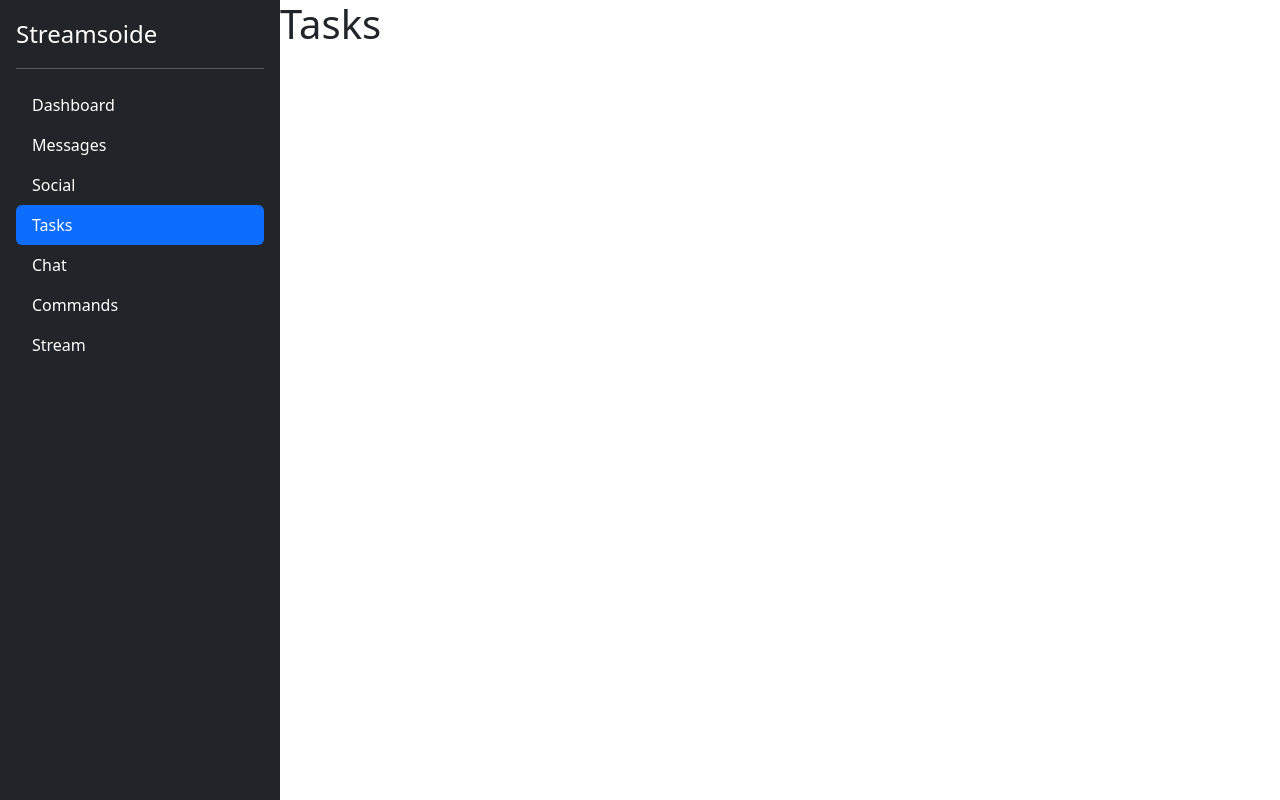
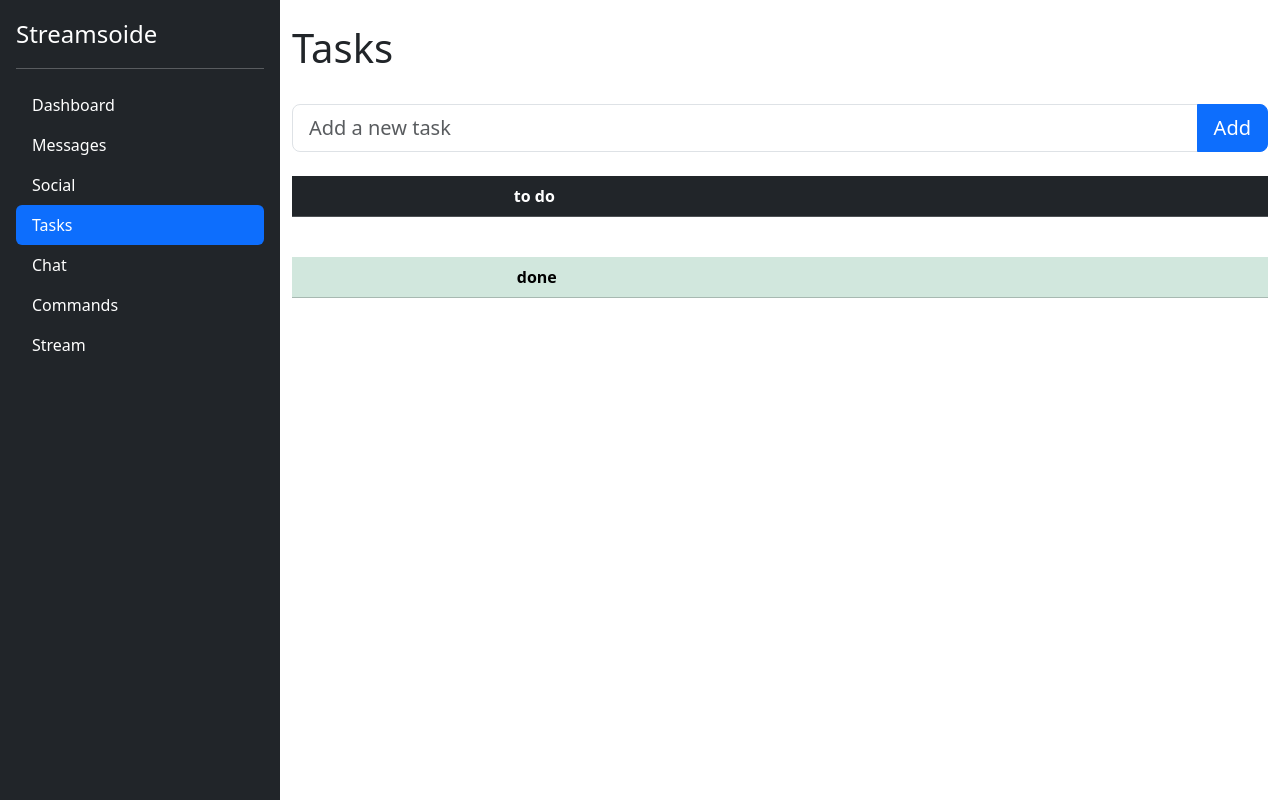
Before and after one commit to elmiguedev/streamsoide-app, a React (Vite) app: page /tasks in a window 1280 px wide. Built offline with nearby package versions, Linux system fonts and the light colour scheme.

Commit message:
feat: se crea base para tasks

```diff
--- a/package.json
+++ b/package.json
@@ -13,6 +13,7 @@
     "@popperjs/core": "^2.11.8",
     "bootstrap": "^5.3.2",
     "react": "^18.2.0",
+    "react-beautiful-dnd": "^13.1.1",
     "react-dom": "^18.2.0",
     "react-router-dom": "^6.17.0",
     "sass": "^1.69.3"
@@ -20,6 +21,7 @@
   "devDependencies": {
     "@types/bootstrap": "^5.2.7",
     "@types/react": "^18.2.15",
+    "@types/react-beautiful-dnd": "^13.1.5",
     "@types/react-dom": "^18.2.7",
     "@typescript-eslint/eslint-plugin": "^6.0.0",
     "@typescript-eslint/parser": "^6.0.0",
--- a/src/index.scss
+++ b/src/index.scss
@@ -16,6 +16,8 @@ main {
   overflow-x: auto;
   overflow-y: hidden;
 }
+
+// Sidebar style (check )
 
 .dropdown-toggle {
   outline: 0;
@@ -68,3 +70,11 @@ main {
 .scrollarea {
   overflow-y: auto;
 }
+
+// Custom fixes
+
+.table td.fit,
+.table th.fit {
+  white-space: nowrap;
+  width: 1%;
+}
--- a/src/main.tsx
+++ b/src/main.tsx
@@ -7,7 +7,7 @@ import * as bootstrap from 'bootstrap'
 import { router } from './router/router'
 
 ReactDOM.createRoot(document.getElementById('root')!).render(
-  <React.StrictMode>
-    <RouterProvider router={router} />
-  </React.StrictMode>
+  // <React.StrictMode>
+  <RouterProvider router={router} />
+  // </React.StrictMode>
 )
--- a/src/pages/Tasks/TasksPage.tsx
+++ b/src/pages/Tasks/TasksPage.tsx
@@ -1,5 +1,133 @@
+import { useState } from "react";
+import { DragDropContext, Droppable, Draggable } from 'react-beautiful-dnd';
+
 export const TasksPage = () => {
+  const [newTask, setNewTask] = useState('');
+  const [tasks, setTasks] = useState<any>([]);
+
+  const doneTasks = tasks.filter((task: any) => task.done);
+  const todoTasks = tasks.filter((task: any) => !task.done);
+
+  const addTask = () => {
+    if (newTask) {
+      setTasks((tasks: any[]) => [...tasks, { id: tasks.length + 1, name: newTask, done: false }]);
+      setNewTask('');
+    }
+  }
+
+  const checkTask = (id: number) => {
+    setTasks((tasks: any[]) => tasks.map((task: any) => task.id === id ? { ...task, done: !task.done } : task));
+  }
+
+  const handleDragEnd = (result: any) => {
+    if (!result.destination) return;
+
+    const reorderedTasks = Array.from(todoTasks);
+    const [removed] = reorderedTasks.splice(result.source.index, 1);
+    reorderedTasks.splice(result.destination.index, 0, removed);
+
+    setTasks(reorderedTasks);
+  };
+
+
   return (
-    <h1>Tasks</h1>
+    <div className="container pt-4">
+
+      {/* title */}
+      <div className="row mb-4">
+        <div className="col">
+          <h1>Tasks</h1>
+        </div>
+      </div>
+
+      {/* todo input */}
+      <div className="row mb-4">
+        <div className="col">
+          <div className="form-group form-group-lg">
+            <div className="input-group input-group-lg">
+              <input type="text"
+                className="form-control form-control-lg"
+                placeholder="Add a new task"
+                value={newTask}
+                onChange={e => setNewTask(e.target.value)}
+                onKeyPress={e => e.key === 'Enter' && addTask()}
+              />
+              <button className="btn btn-primary"
+                onClick={addTask}
+              >Add</button>
+            </div>
+          </div>
+        </div>
+      </div>
+
+      {/* todo list */}
+      <div className="row mb-4">
+        <div className="col">
+          <DragDropContext onDragEnd={handleDragEnd}>
+            <table className="table">
+              <thead className="table-dark ">
+                <tr>
+                  <th scope="col"></th>
+                  <th scope="col">to do</th>
+                </tr>
+              </thead>
+              <Droppable droppableId="droppable">
+                {(provided) => (
+                  <tbody ref={provided.innerRef} {...provided.droppableProps}>
+                    {todoTasks.map((task: any, index: number) => (
+                      <Draggable key={task.id} draggableId={task.id.toString()} index={index}>
+                        {(provided) => (
+                          <tr
+                            ref={provided.innerRef}
+                            {...provided.draggableProps}
+                            {...provided.dragHandleProps}
+                          >
+                            <td className="fit">
+                              <input
+                                type="checkbox"
+                                className="form-check-input"
+                                value={task.done}
+                                onChange={() => checkTask(task.id)}
+                              />
+                            </td>
+                            <td>{task.name}</td>
+                          </tr>
+                        )}
+                      </Draggable>
+                    ))}
+                    {provided.placeholder}
+                  </tbody>
+                )}
+              </Droppable>
+            </table>
+          </DragDropContext>
+        </div>
+      </div>
+
+      {/* done list */}
+      <div className="row mb-4">
+        <div className="col">
+          <table className="table">
+            <thead className="table-success ">
+              <tr>
+                <th scope="col"></th>
+                <th scope="col">done</th>
+              </tr>
+            </thead>
+            <tbody>
+              {doneTasks.map((task: any) => (
+                <tr key={task.id} className="text-decoration-line-through">
+                  <td className="fit">
+                    <input type="checkbox" className="form-check-input" defaultChecked={true} />
+                  </td>
+                  <td>{task.name}</td>
+                </tr>
+              ))}
+            </tbody>
+          </table>
+        </div>
+      </div>
+
+    </div>
   )
 }
```
Also changed, not shown: 1 other file (tests, documents, lock files or other folders).
